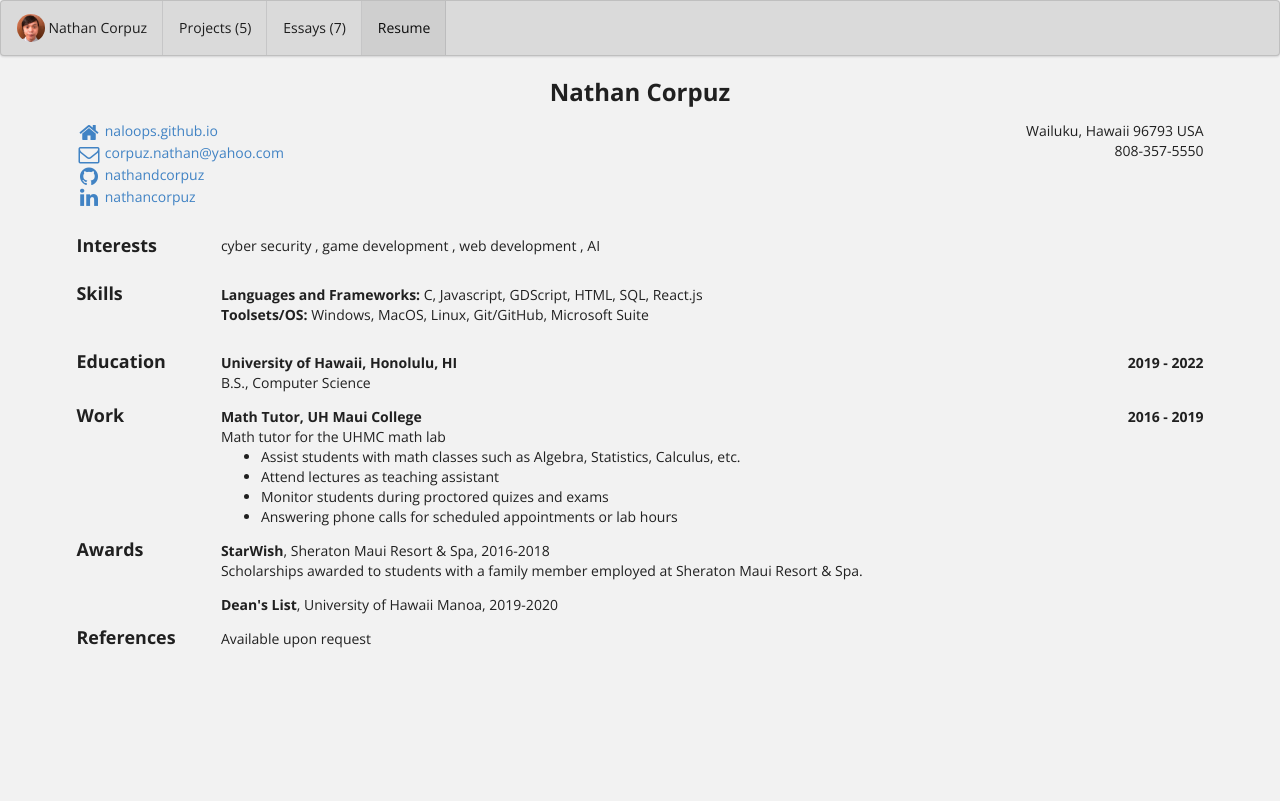
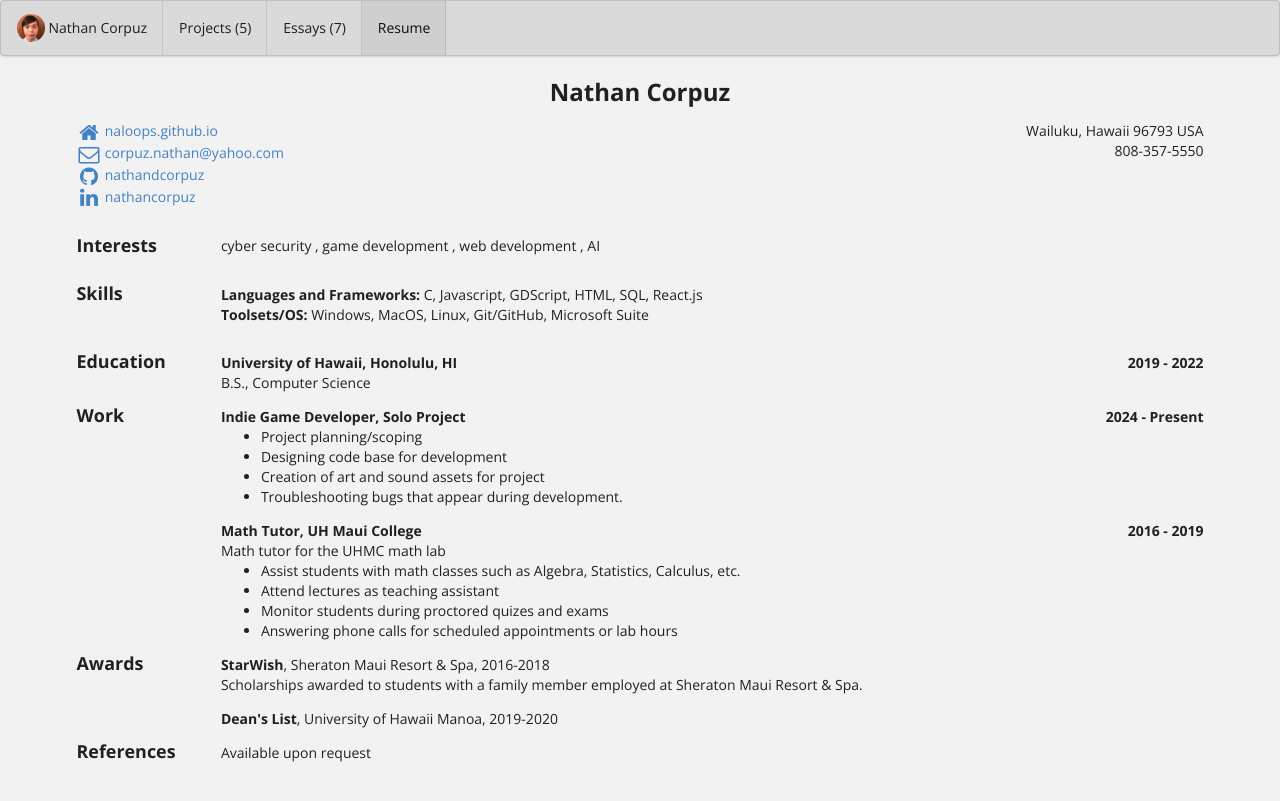
Before and after one commit to Naloops/corpuz-nathan.github.io, a Jekyll site: the page built from bio/index.html, in a window 1280 px wide. Shown: the top 801 px of the page. Built offline with Jekyll 4.4.1, drawn with Linux system fonts in a browser that asks for light colours.

Commit message:
Update bio.json

```diff
--- a/_data/bio.json
+++ b/_data/bio.json
@@ -86,23 +86,22 @@
       ]
     }
   ],
-  "projects": [
+
+  "work": [
     {
-      "company": "UH Maui College",
-      "position": "Math Tutor",
+      "company": "Solo Project",
+      "position": "Indie Game Developer",
       "website": "",
-      "startDate": "2016",
-      "endDate": "2019",
-      "summary": "Math tutor for the UHMC math lab",
+      "startDate": "2024",
+      "endDate": "Present",
+      "summary": "",
       "highlights": [
-        "Assist students with math classes such as Algebra, Statistics, Calculus, etc.",
-        "Attend lectures as teaching assistant",
-        "Monitor students during proctored quizes and exams",
-        "Answering phone calls for scheduled appointments or lab hours"
+        "Project planning/scoping",
+        "Designing code base for development",
+        "Creation of art and sound assets for project",
+        "Troubleshooting bugs that appear during development."
       ]
-    }
-  ],
-  "work": [
+    },
     {
       "company": "UH Maui College",
       "position": "Math Tutor",
```
